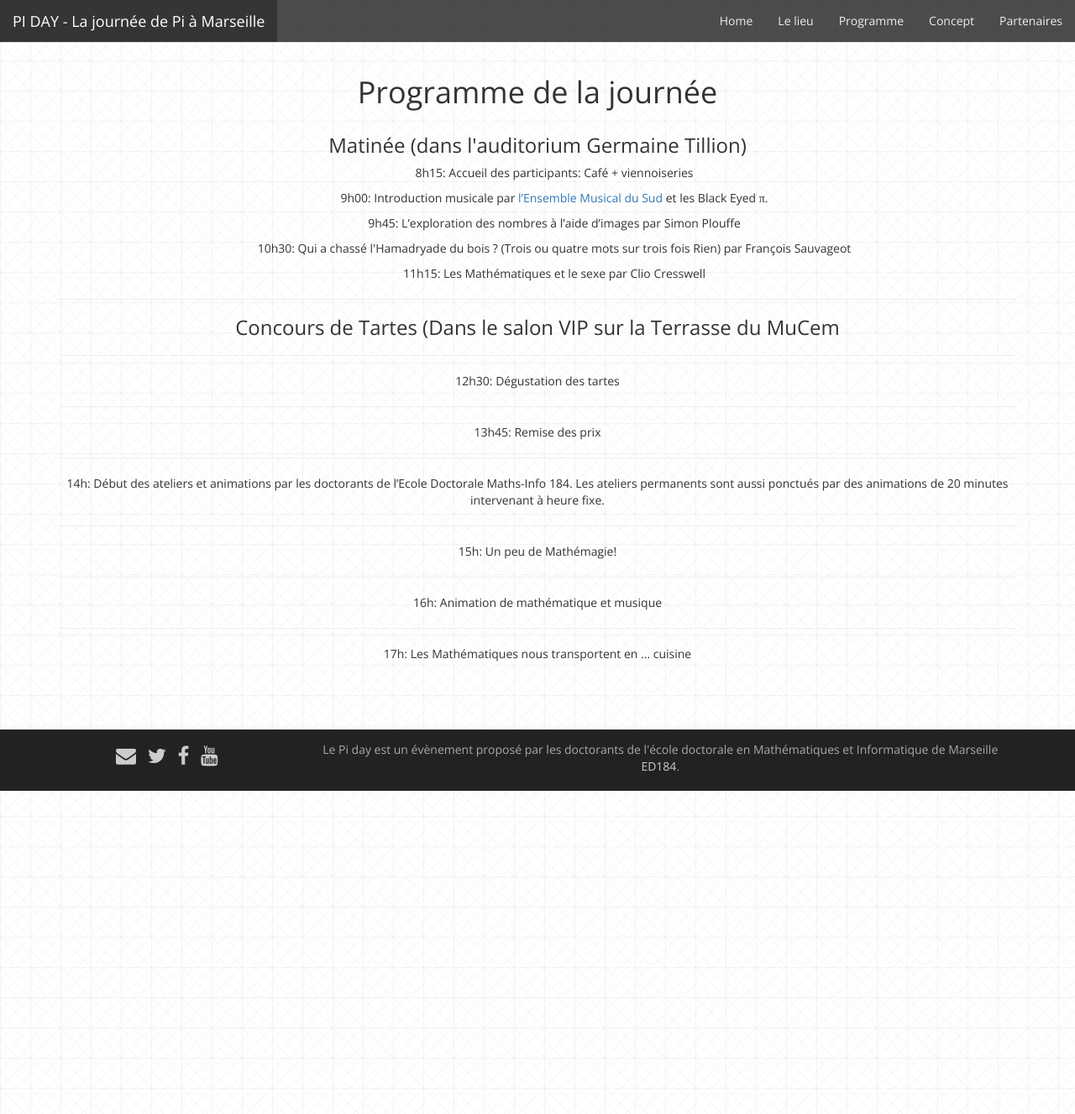
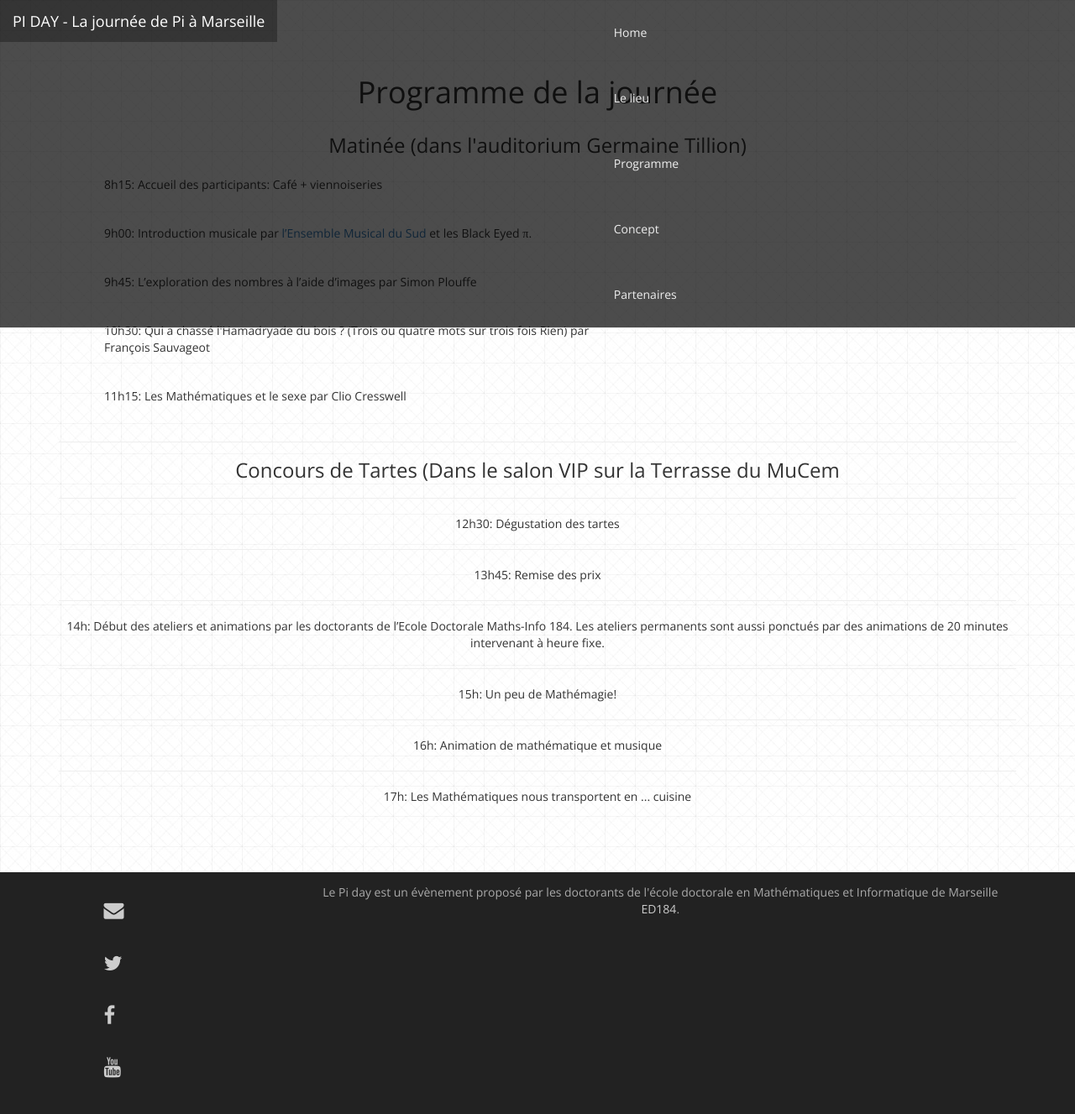
Before and after one commit to Piday/piday.github.io, a Jekyll site: the page built from programme.html, in a window 1280 px wide and 1327 px high. Shown: the whole window at 84% size. Built offline with Jekyll 4.4.1, drawn with Linux system fonts in a browser that asks for light colours; nearby versions of some CDN libraries; Markdown is read by kramdown in place of the engine named in the settings.

Commit message:
CSS liste 2

```diff
--- a/css/style.css
+++ b/css/style.css
@@ -8,8 +8,12 @@
 /* Merdes rajoutées par Joël */
 
 li {
+  width : 60%;
   list-style: none;
+  padding: 1em;
+  text-align: left;
 }
+
 
 /* Footer */
 
```
Also changed, not shown: 1 other file.
